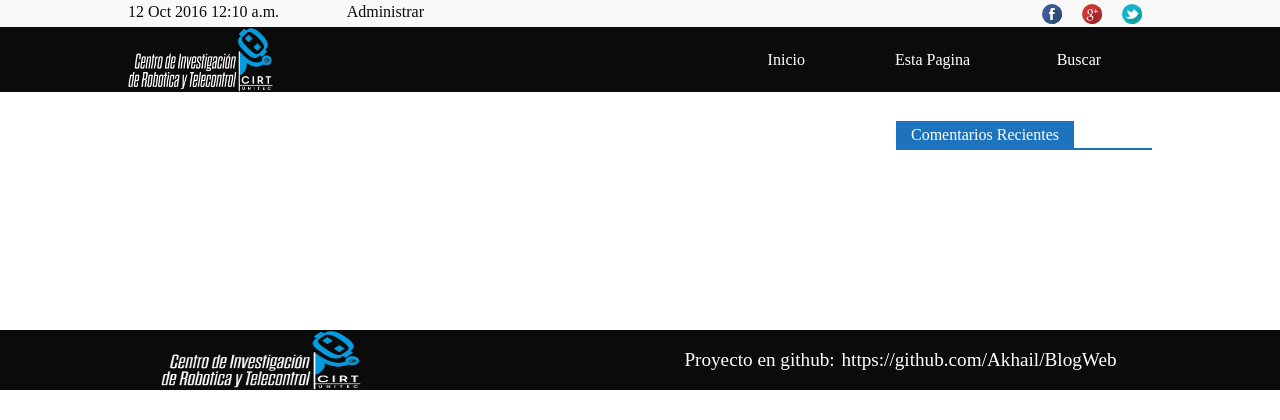
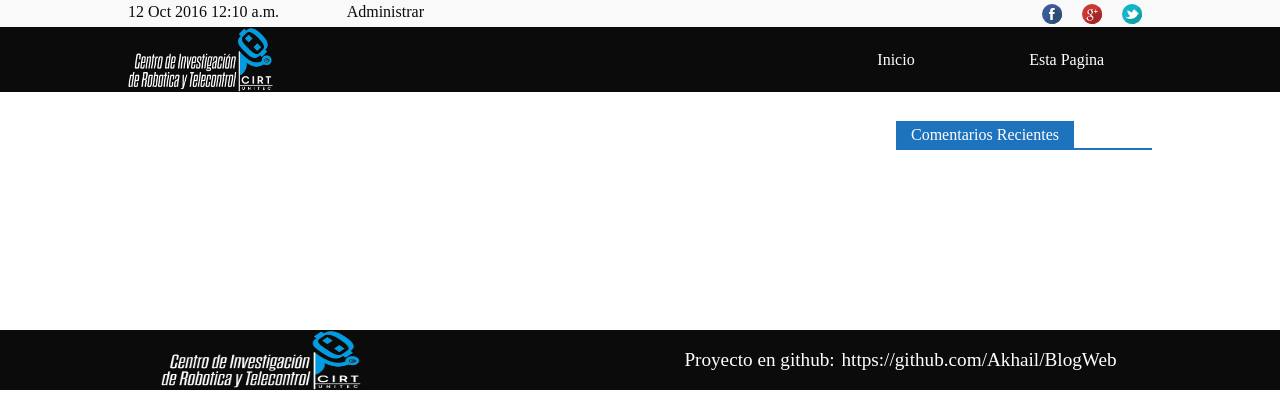
Before and after one commit to Akhail/BlogWeb, a Django app: page / in a window 1280 px wide. Shown: the top 420 px of the page. Run offline with Django 3.2, Linux system fonts and the light colour scheme; data that the repository does not hold is empty.

Commit message:
Disable search

```diff
--- a/Blog/static/css/master.css
+++ b/Blog/static/css/master.css
@@ -52,7 +52,6 @@ nav.menu, nav.hide-menu, nav.barra, div.menu, div.hide-menu, div.barra {
   padding-left: 10%;
   padding-right: 10%;
   transition: all 600ms ease; }
-
 nav.hide-menu, div.hide-menu {
   position: fixed;
     top: 0;
@@ -65,7 +64,6 @@ nav.hide-menu, div.hide-menu {
 nav.hide-menu .img, div.hide-menu .img {
     width: 30%;
 }
-
 nav.show, div.show {
     display: flex;
     height: 45px !important;
--- a/Blog/templates/Blog/base.html
+++ b/Blog/templates/Blog/base.html
@@ -5,8 +5,7 @@
         <meta charset="utf-8">
         <title>{% block title %}{% endblock title %}</title>
         <link rel="stylesheet" href="{% static 'css/master.css'%}">
-        <script src="{% static 'js/jquery-3.1.1.js'%}"></script>
-        <script src="{% static 'js/master.js'%}"></script>
+
     </head>
     <body>
         <header>
@@ -25,13 +24,18 @@
                 <div href="#" class="title-web"><img class="img" src="{% static 'img/logo_cirt.png' %}"/></div>
                 <a href="{{ '/inicio' }}">Inicio</a>
                 <a href="{{ '/esta-pagina' }}">Esta Pagina</a>
-                    <a href="#">Buscar</a>
+                {#                <form class="search" action="busqueda">#}
+                {#                    <a href="#" id="search">Buscar</a>#}
+                {#                    <input id="search-text" type="text" name="s" placeholder="¿Qué desea buscar?">#}
+                {#                </form>#}
+
             </nav>
+
             <nav class="hide-menu">
                 <div href="#" class="title-web"><img class="img" src="{% static 'img/logo_cirt.png' %}"/></div>
                 <a href="{{ '/inicio' }}">Inicio</a>
                 <a href="{{ '/esta-pagina' }}">Esta Pagina</a>
-                    <a href="#">Buscar</a>
+                {#              <a href="#">Buscar</a>#}
             </nav>
         </header>
         <section>
@@ -58,5 +62,7 @@
                 Proyecto en github: <a href="https://github.com/Akhail/BlogWeb">https://github.com/Akhail/BlogWeb</a>
             </div>
         </footer>
+        <script src="{% static 'js/jquery-3.1.1.js' %}"></script>
+        <script src="{% static 'js/master.js' %}"></script>
     </body>
 </html>
```
Also changed, not shown: Blog/static/css/components/_header.sass (+18 -0 lines), Blog/static/js/master.js (+11 -0 lines), 2 other files.
